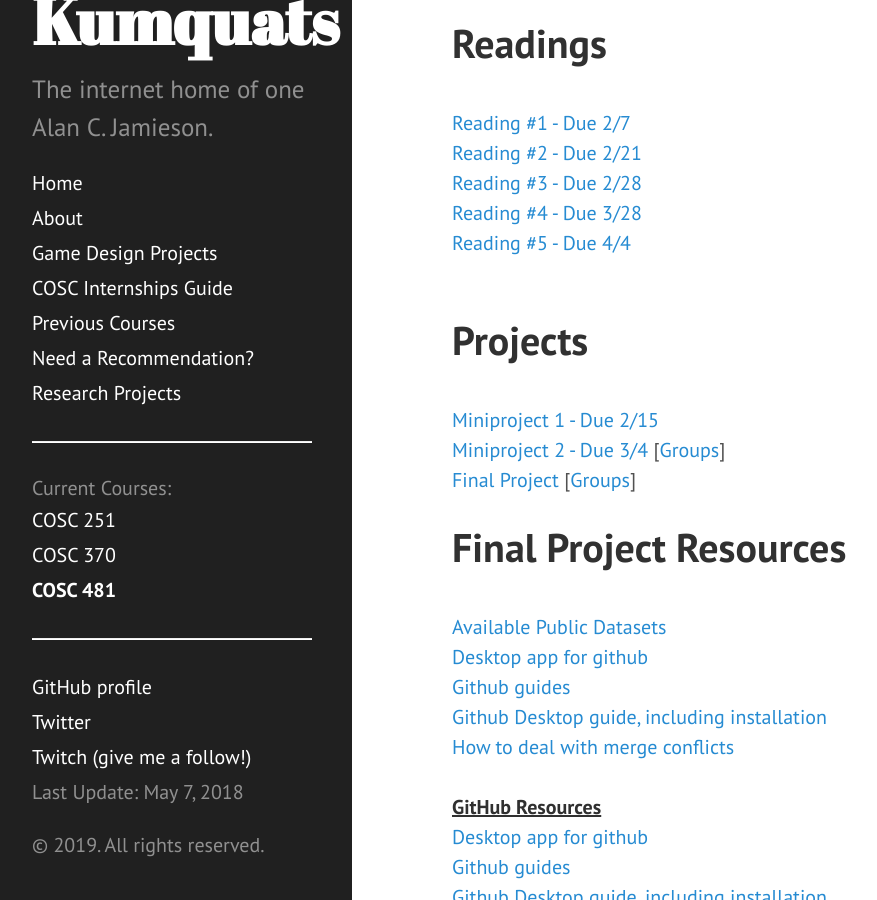
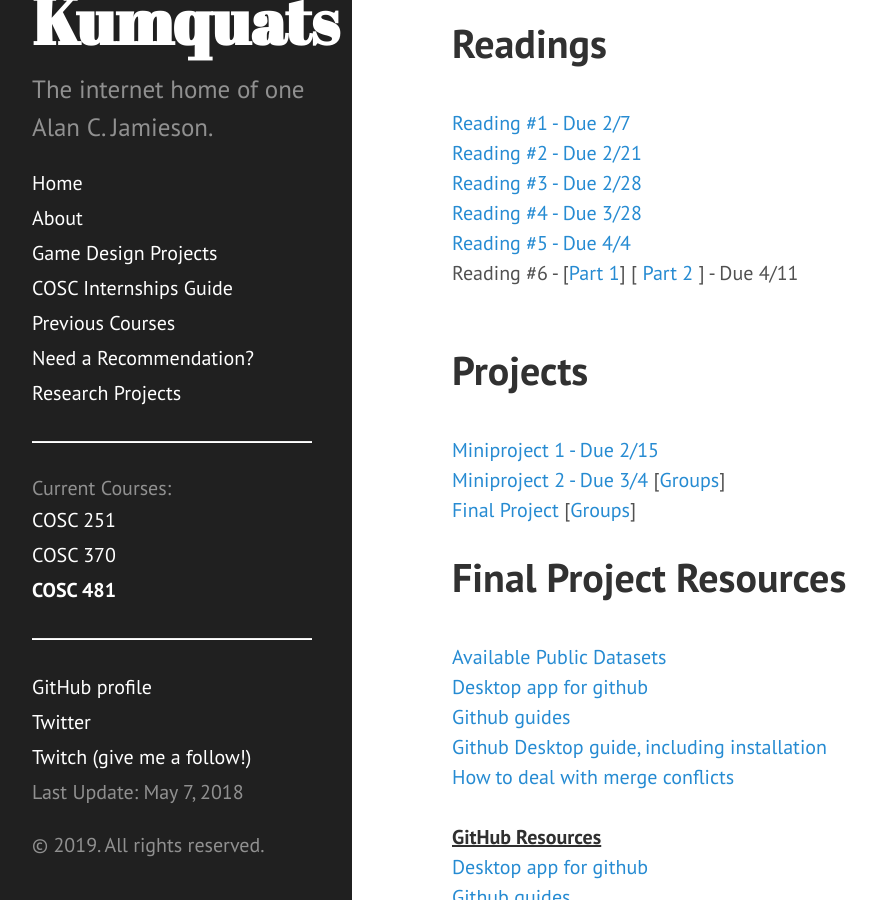
Before and after one commit to ripark/ripark.github.io, a Jekyll site: the page built from s19/cosc481.html, in a window 1280 px wide and 900 px high, scrolled down 583 px. Shown: the whole window, without its empty margins (8-885 px from the left). Built offline with Jekyll 4.4.1, drawn with Linux system fonts in a browser that asks for light colours; Markdown is read by kramdown in place of the engine named in the settings.

Commit message:
Update cosc481.html

```diff
--- a/s19/cosc481.html
+++ b/s19/cosc481.html
@@ -39,6 +39,8 @@ shorttitle: "COSC 481"
 <br>
 <a href="http://ripark.github.io/s17/adf0913-ackermannA.pdf">Reading #5 - Due 4/4</a>
 <br>
+Reading #6 - [<a href="https://medium.com/@mrtz/how-big-data-is-unfair-9aa544d739de">Part 1</a>] [<a href="https://mathbabe.org/2016/05/25/3-terrible-big-data-ideas/"> Part 2 </a>] - Due 4/11
+<br>
 <br>
 <h1>Projects</h1>
 <br>
```
